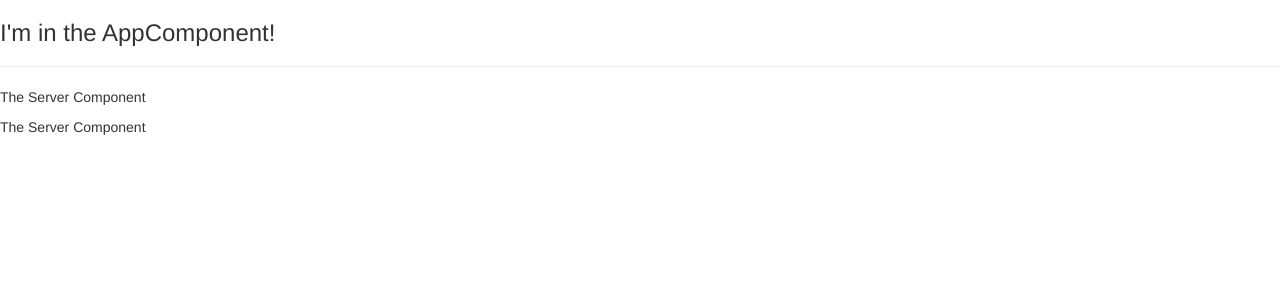
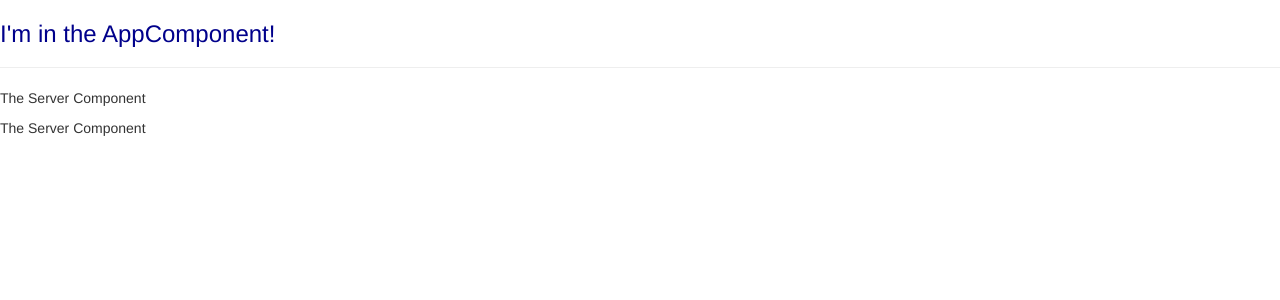
Before and after one commit to matzar/Angular, an Angular app in the folder bootstrap-init/: page / in a window 1280 px wide. Shown: the top 300 px of the page. Built offline with nearby package versions, Linux system fonts and the light colour scheme.

Commit message:
comments

```diff
--- a/bootstrap-init/src/app/app.component.css
+++ b/bootstrap-init/src/app/app.component.css
@@ -0,0 +1,3 @@
+h3 {
+  color: darkblue
+}
--- a/bootstrap-init/src/app/app.component.html
+++ b/bootstrap-init/src/app/app.component.html
@@ -1,20 +1,14 @@
-<!-- * * * * * * * * * * * * * * * * * * * * * * * * * * * * * * * -->
-<!-- * * * * * * * * * * * The content below * * * * * * * * * * * -->
-<!-- * * * * * * * * * * is only a placeholder * * * * * * * * * * -->
-<!-- * * * * * * * * * * and can be replaced. * * * * * * * * * * * -->
-<!-- * * * * * * * * * * * * * * * * * * * * * * * * * * * * * * * -->
-<!-- * * * * * * * * * Delete the template below * * * * * * * * * * -->
-<!-- * * * * * * * to get started with your project! * * * * * * * * -->
-<!-- * * * * * * * * * * * * * * * * * * * * * * * * * * * * * * * -->
+<!-- * bootstrap classes: container, row * -->
+<div class="container">
+  <div class="row">
+    <!-- * Have one column on the entire device's width -->
+    <div class="col-xs-12">
+
+    </div>
+  </div>
+</div>
+
 
 <h3>I'm in the AppComponent!</h3>
 <hr>
 <app-servers></app-servers>
-
-<!-- * * * * * * * * * * * * * * * * * * * * * * * * * * * * * * * -->
-<!-- * * * * * * * * * * * The content above * * * * * * * * * * * -->
-<!-- * * * * * * * * * * is only a placeholder * * * * * * * * * * -->
-<!-- * * * * * * * * * * and can be replaced. * * * * * * * * * * * -->
-<!-- * * * * * * * * * * * * * * * * * * * * * * * * * * * * * * * -->
-<!-- * * * * * * * * * * End of Placeholder * * * * * * * * * * * -->
-<!-- * * * * * * * * * * * * * * * * * * * * * * * * * * * * * * * -->
--- a/bootstrap-init/src/app/servers/servers.component.ts
+++ b/bootstrap-init/src/app/servers/servers.component.ts
@@ -10,7 +10,7 @@ import { Component, OnInit } from '@angular/core';
   template: `
   <app-server></app-server>
   <app-server></app-server>`, // <- use backticks for multi-line html inlines (it's JavaScript template expressions)
-  //* style can be omitted
+  //* styleUrls can be omitted
   styleUrls: ['./servers.component.css']
 })
 export class ServersComponent implements OnInit {
```
